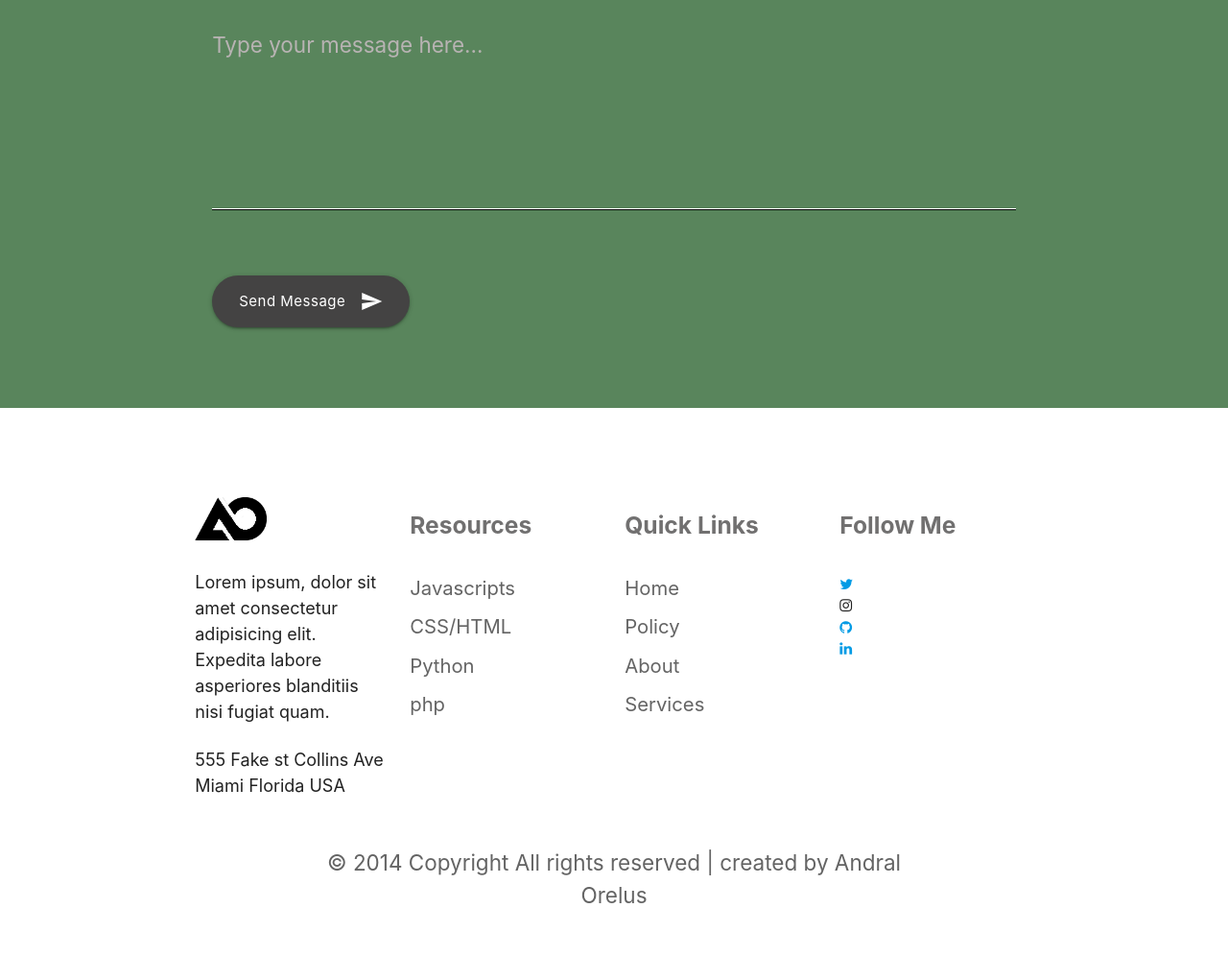
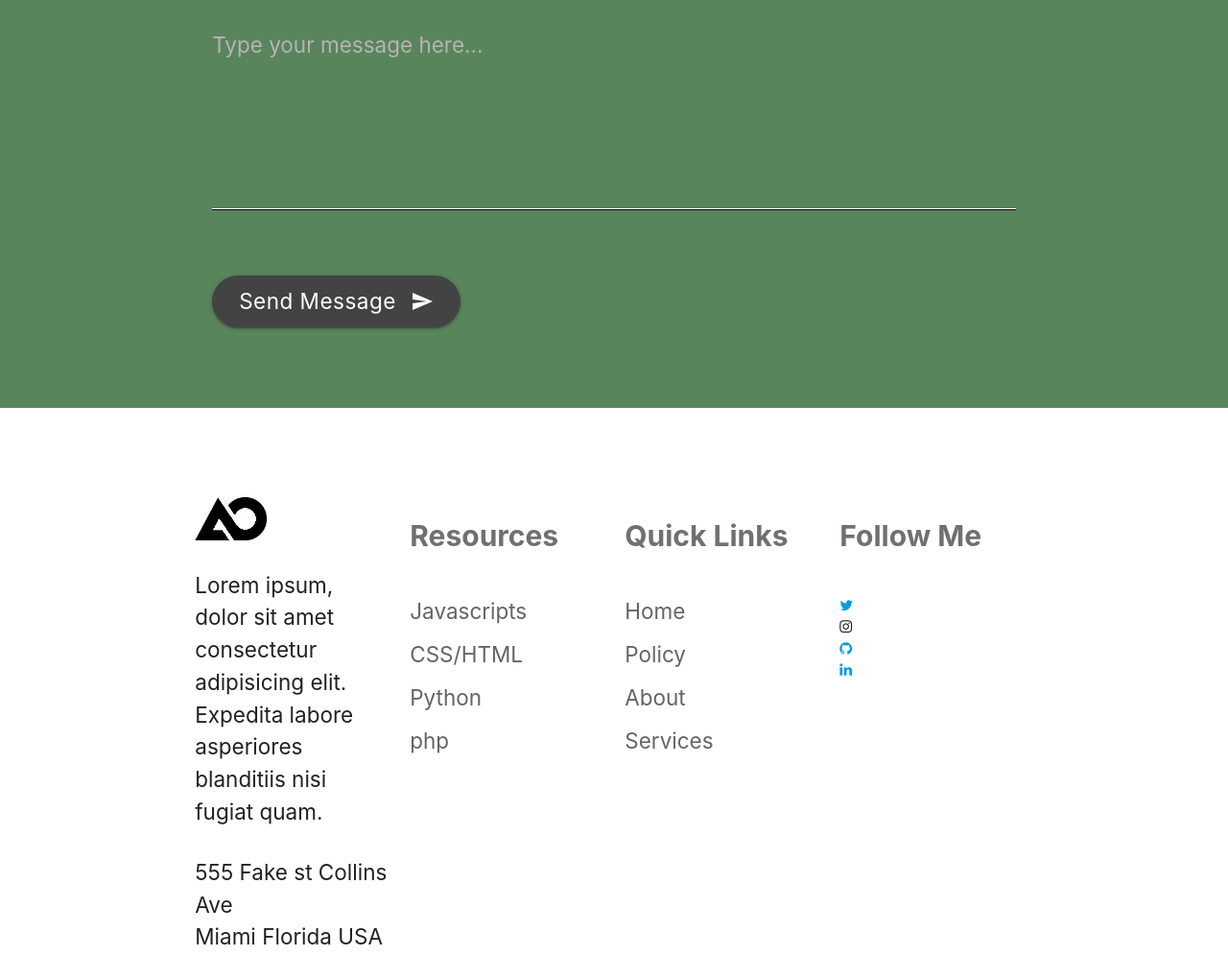
Before and after one commit to andralandrizzy/portfolio, a plain HTML site: page index.html in a window 1280 px wide. Shown: the part 6630-7626 px from the top of the page at 96% size. Drawn offline with nearby package versions, Linux system fonts and the light colour scheme.

Commit message:
Landing page portfolio completed

```diff
--- a/css/style.css
+++ b/css/style.css
@@ -457,6 +457,7 @@ img {
 }
 
 #contact .btn-clr {
+	font-size: 1.5rem;
 	background-color: rgb(68, 67, 67);
 	text-transform: capitalize;
 }
@@ -477,7 +478,7 @@ img {
 }
 
 #main-footer .footer-text-para {
-	font-size: 1.2rem;
+	font-size: 1.5rem;
 	margin-bottom: 1.3em;
 }
 
@@ -485,10 +486,11 @@ img {
 	font-weight: bolder;
 	color: rgba(54, 53, 53, 0.705);
 	margin: 1.5em auto;
+	font-size: 2rem;
 }
 
 #main-footer .footer-link {
-	font-size: 1.35rem;
+	font-size: 1.5rem;
 	margin-bottom: 0.5em;
 }
 #main-footer .footer-link a {
```
